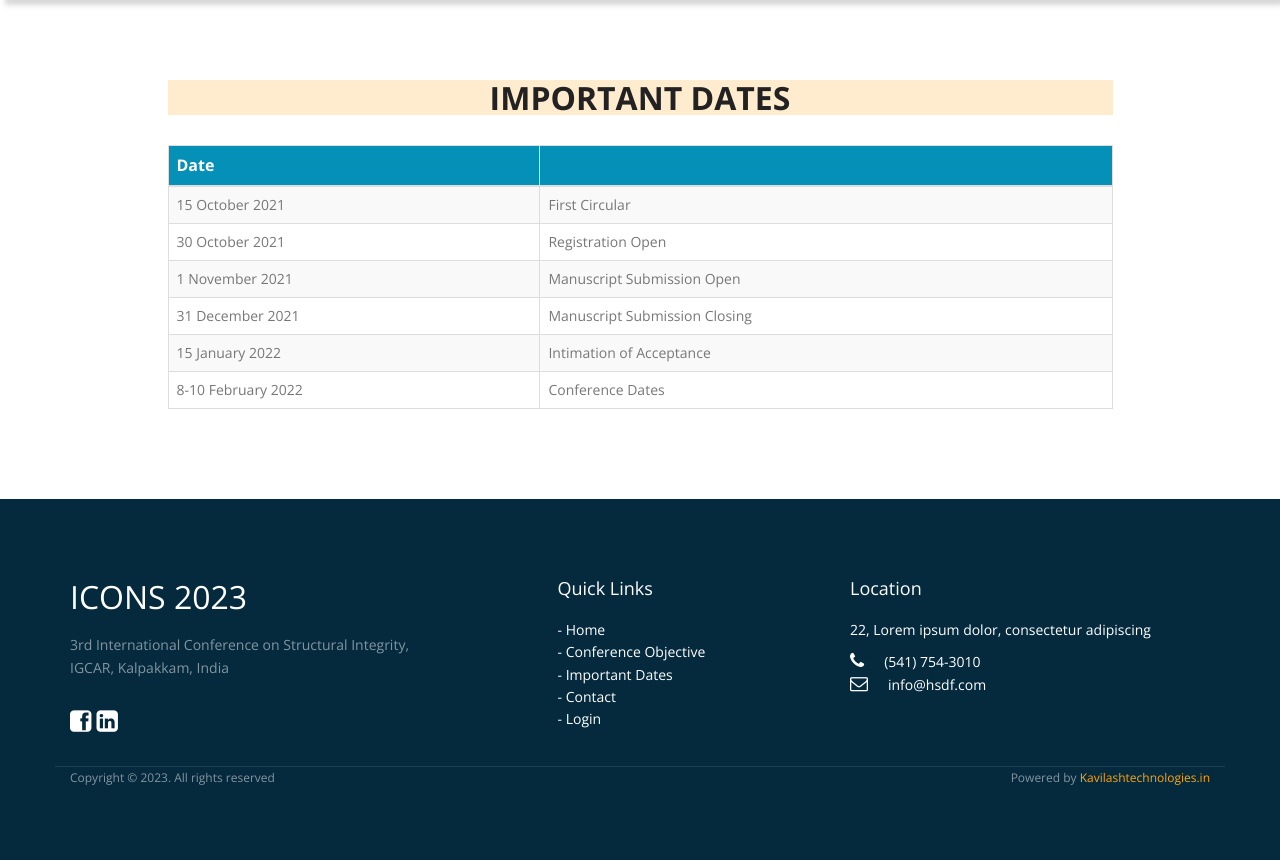
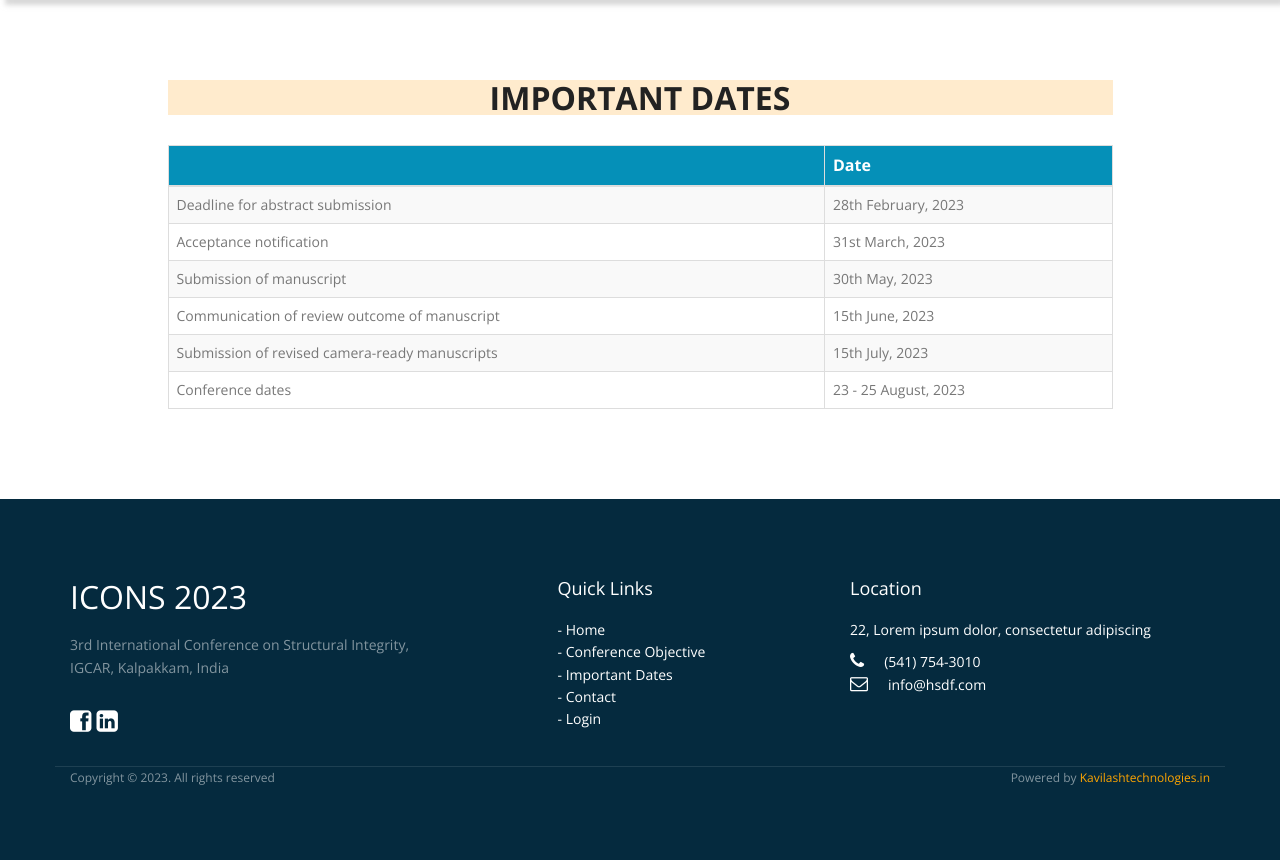
Before and after one commit to kavilashTech/icons, a PHP site: page /iconsdemo1/importantdates.php in a window 1280 px wide. Shown: the part 70-930 px from the top of the page. Run offline with PHP 8.4, Linux system fonts and the light colour scheme.

Commit message:
Important Dates Updated

```diff
--- a/importantdates.php
+++ b/importantdates.php
@@ -18,34 +18,34 @@
             <table class="table table-striped table-bordered">
               <thead>
                 <tr class="purple-row">
+                  <th></th>
                   <th>Date</th>
-                  <th></th>
                 </tr>
               </thead>
               <tbody>
                 <tr>
-                  <td>15 October 2021</td>
-                  <td>First Circular</td>
+                  <td>Deadline for abstract submission</td>
+                  <td>28th February, 2023</td>
                 </tr>
                 <tr>
-                  <td>30 October 2021</td>
-                  <td>Registration Open</td>
+                  <td>Acceptance notification</td>
+                  <td>31st March, 2023</td>
                 </tr>
                 <tr>
-                  <td>1 November 2021</td>
-                  <td>Manuscript Submission Open</td>
+                  <td>Submission of manuscript</td>
+                  <td>30th May, 2023</td>
                 </tr>
                 <tr>
-                  <td>31 December 2021</td>
-                  <td>Manuscript Submission Closing</td>
+                  <td>Communication of review outcome of manuscript</td>
+                  <td>15th June, 2023</td>
                 </tr>
                 <tr>
-                  <td>15 January 2022</td>
-                  <td>Intimation of Acceptance</td>
+                  <td>Submission of revised camera-ready manuscripts</td>
+                  <td>15th July, 2023</td>
                 </tr>
                 <tr>
-                  <td>8-10 February 2022</td>
-                  <td>Conference Dates</td>
+                  <td>Conference dates</td>
+                  <td>23 - 25 August, 2023</td>
                 </tr>
               </tbody>
             </table>
```
